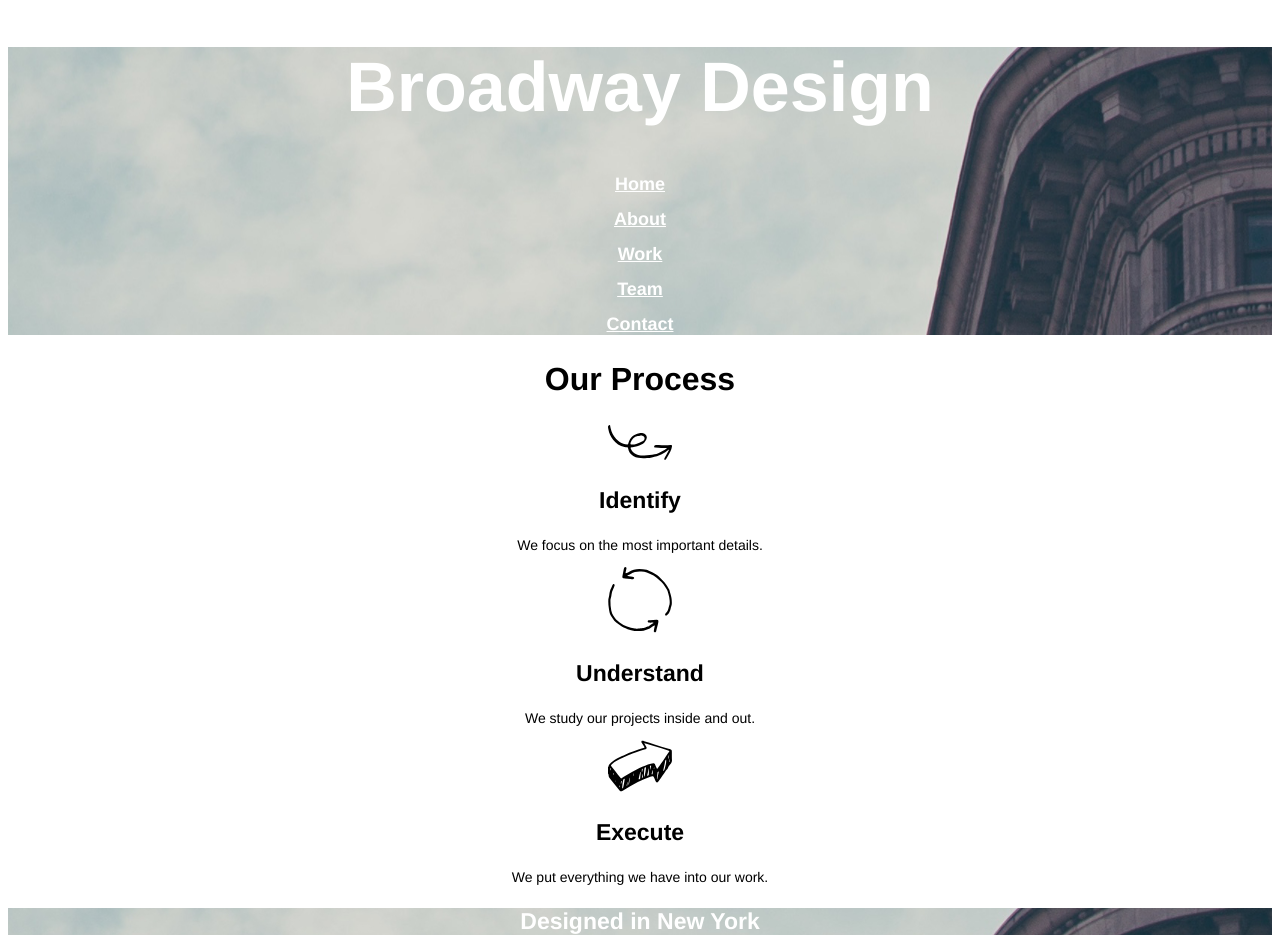
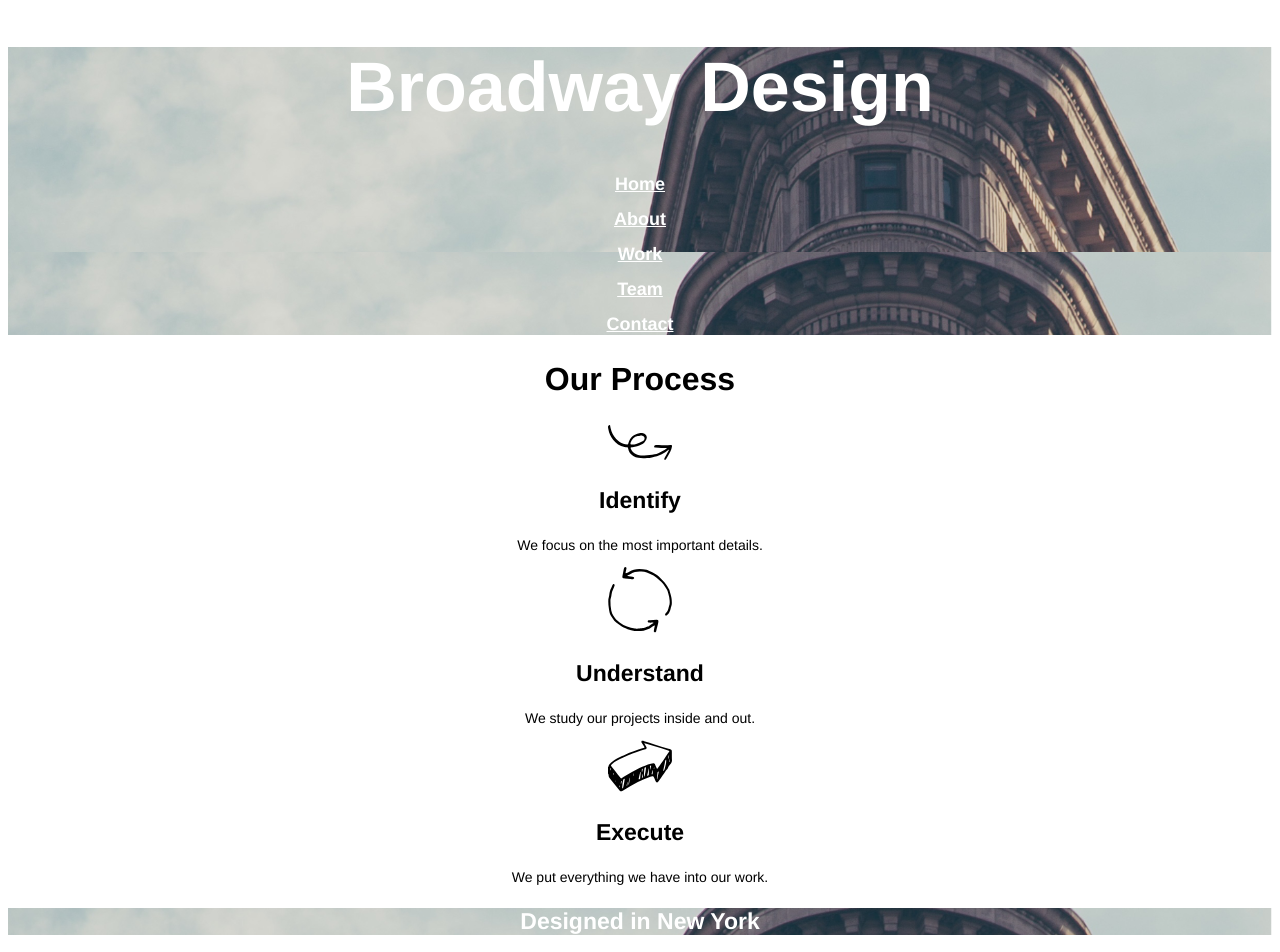
Before and after one commit to Tavvi/broadway, a plain HTML site: page index.html in a window 1280 px wide. Shown: the top 952 px of the page. Drawn offline with Linux system fonts and the light colour scheme.

Commit message:
Corrections to final project.

```diff
--- a/resources/css/style.css
+++ b/resources/css/style.css
@@ -20,6 +20,7 @@ a {
 .header {
   color: white;
   background-image: url(../images/the-flatiron-building.png);
+  background-size: 100%;
    }
 
 h2 {
@@ -32,7 +33,8 @@ h3 {
 
 .title {
   color: white;
-  background-image: url(../images/the-flatiron-building.png)
+  background-image: url(../images/the-flatiron-building.png);
+  background-size: 100%;
 }
 
 p {
```
